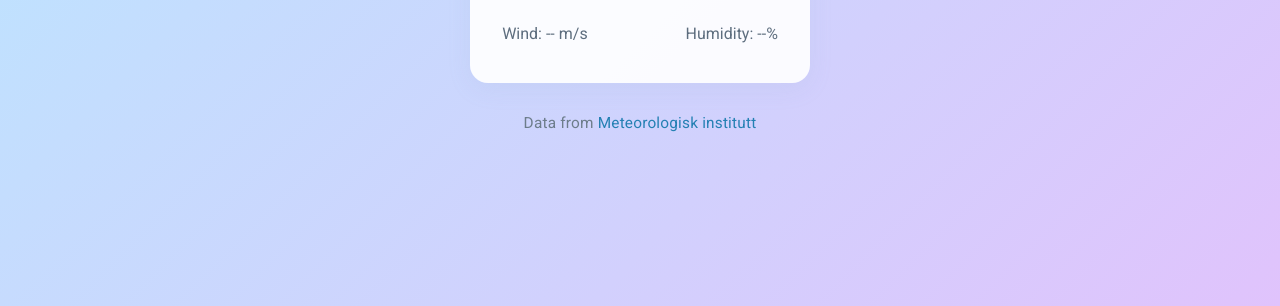
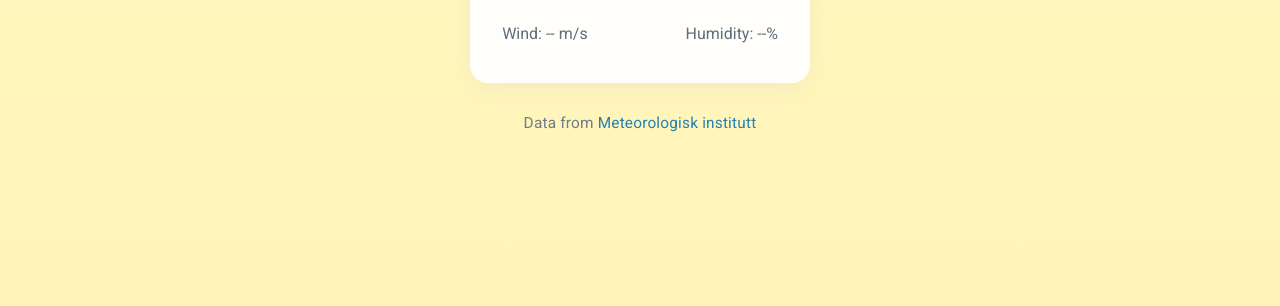
Before and after one commit to einaram-test/fluffy-octo-doodle, a plain HTML site: page docs/index.html in a window 1280 px wide. Shown: the part 494-800 px from the top of the page. Drawn offline with Linux system fonts and the light colour scheme; no server answers.

Commit message:
style: make page background faded yellow (gradient)

```diff
--- a/docs/index.html
+++ b/docs/index.html
@@ -9,7 +9,8 @@
   <link href="https://fonts.googleapis.com/css2?family=Montserrat:wght@600&family=Roboto:wght@400;500&display=swap" rel="stylesheet">
   <style>
     body {
-      background: linear-gradient(135deg, #b6eaff 0%, #e0c3fc 100%);
+      /* Subtle vertical faded yellow gradient (Option B) */
+      background: linear-gradient(180deg, rgba(255,249,196,0.95), rgba(255,244,179,0.95));
       font-family: 'Roboto', Arial, sans-serif;
       min-height: 100vh;
       margin: 0;
```
